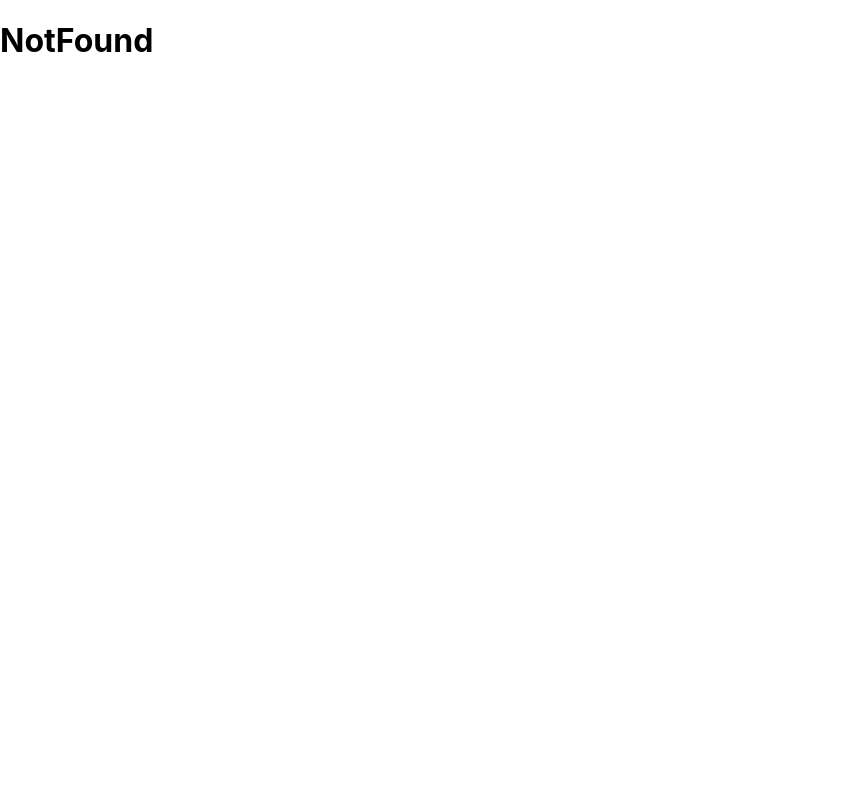
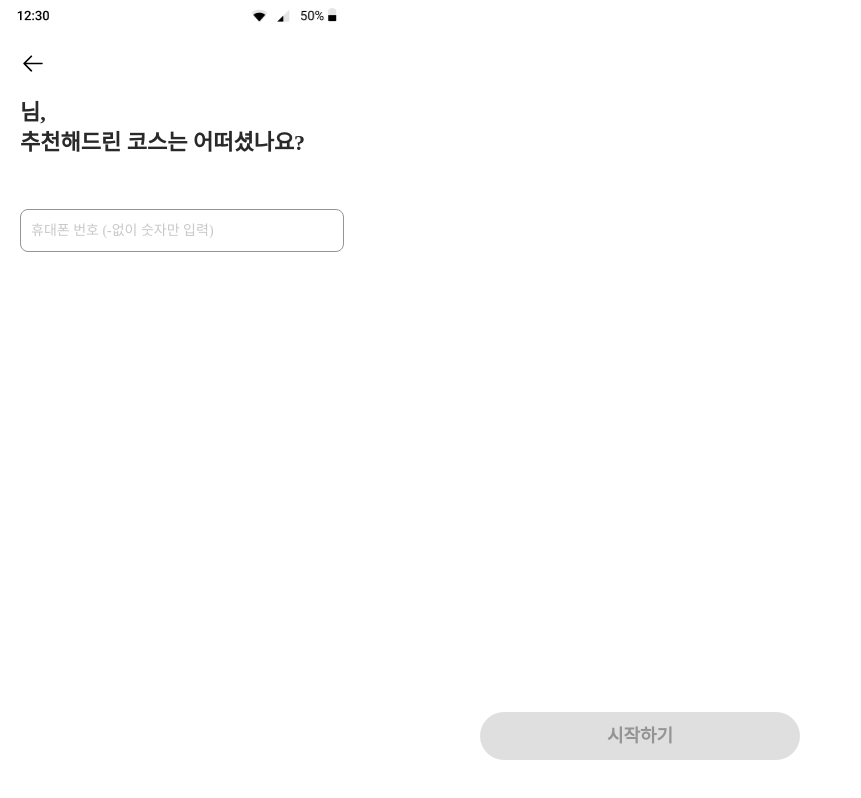
Before and after one commit to softeerbootcamp-3rd/softee5-7illypepper-FE, a React (Create React App) app in the folder my-app/: page /endcourse in a window 1280 px wide. Shown: the whole page, without its empty margins (0-861 px from the left). Built offline with nearby package versions, Linux system fonts and the light colour scheme; the HTML template or start-up script is replaced by a standard one.

Commit message:
add endPage & modify Login localstorage

```diff
--- /dev/null
+++ b/my-app/src/pages/EndCourse.js
@@ -0,0 +1,48 @@
+import { useNavigate } from "react-router-dom";
+import StartButton from "../components/StartButton";
+import StartButtonDark from "../components/StartButtonDark";
+import BackButton from "../components/BackButton"
+import DefaultBackground from "../components/DefaultBackground";
+import { useForm, FormProvider, Controller } from "react-hook-form";
+import React from 'react';
+
+const EndCourse = () => {
+    const navigate = useNavigate();
+    const methods = useForm();
+    const { watch, register, handleSubmit} = methods;
+    const id = watch("id");
+
+    return (
+        <div>
+            <DefaultBackground/>
+            <div style = {{display:'flex', justifyContent :'center'}}>
+                <div  style={{display:'flex',position : 'absolute', top : '50px', left :'20px'}}>
+                    <BackButton />
+                </div>
+                <div style={{display:'flex',position : 'absolute', top : '98px', left :'20px'}}>
+                    <div id="login-text">{id}님,<br/>추천해드린 코스는 어떠셨나요?</div>
+                </div>
+                <input
+                    id="login-input"
+                    style={{display:'flex',position : 'absolute', top : '209px', left :'20px'}}
+                    placeholder="휴대폰 번호 (-없이 숫자만 입력)"
+                    aria-label="id"
+                    {...register("id" , { required: true })}>
+                </input>
+                {
+                    id === "" || id === undefined ?
+                        <div style = {{position : 'absolute', top : '712px'}} >
+                            <StartButtonDark />
+                        </div>
+                        :
+                        <div style = {{position : 'absolute', top : '712px'}} onClick={() => {navigate("/map")}}>
+                            <StartButton />
+                        </div>
+                }
+
+            </div>
+        </div>
+    );
+};
+
+export default EndCourse;
--- a/my-app/src/pages/Login.jsx
+++ b/my-app/src/pages/Login.jsx
@@ -35,7 +35,10 @@ const Login = () => {
                     <StartButtonDark />
                 </div>
                 :
-                <div style = {{position : 'absolute', top : '712px'}} onClick={() => {navigate("/map")}}>
+                <div style = {{position : 'absolute', top : '712px'}} onClick={() => {
+                    localStorage.setItem('id', id);
+                    navigate("/map");
+                }}>
                     <StartButton />
                 </div>
             }
--- a/my-app/src/router.jsx
+++ b/my-app/src/router.jsx
@@ -10,6 +10,7 @@ import Login from './pages/Login'
 import Map from './pages/Map'
 import RouteWalk from "./components/RouteWalk";
 import React from "react";
+import EndCourse from "./pages/EndCourse";
 
   const router = createBrowserRouter(
     createRoutesFromElements(
@@ -19,7 +20,8 @@ import React from "react";
         <Route path="/login" element={<Login/>} />
         <Route path="/map" element={<Map/>} />
         <Route path="*" element={<h1>NotFound</h1>} />
-        <Route path="/route" element={<RouteWalk/>}/>
+        <Route path="/route" element={<RouteWalk/>} />
+        <Route path="/endcourse" element={<EndCourse/>} />
       </Route>
     )
   );
```
